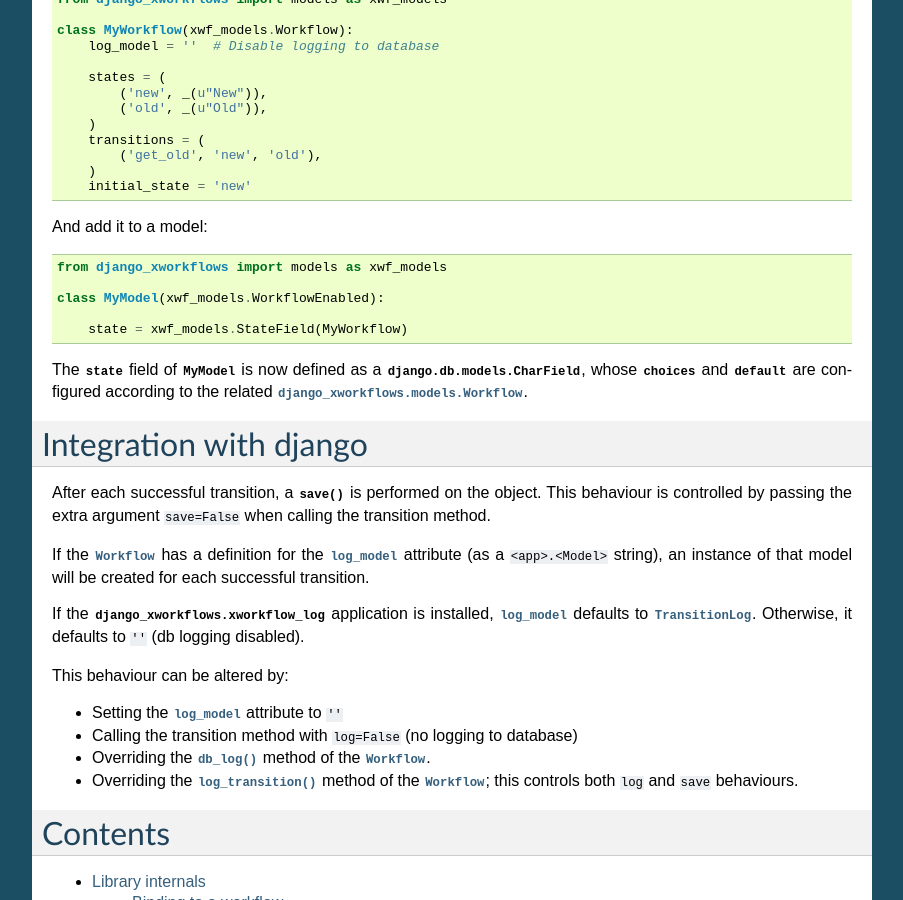
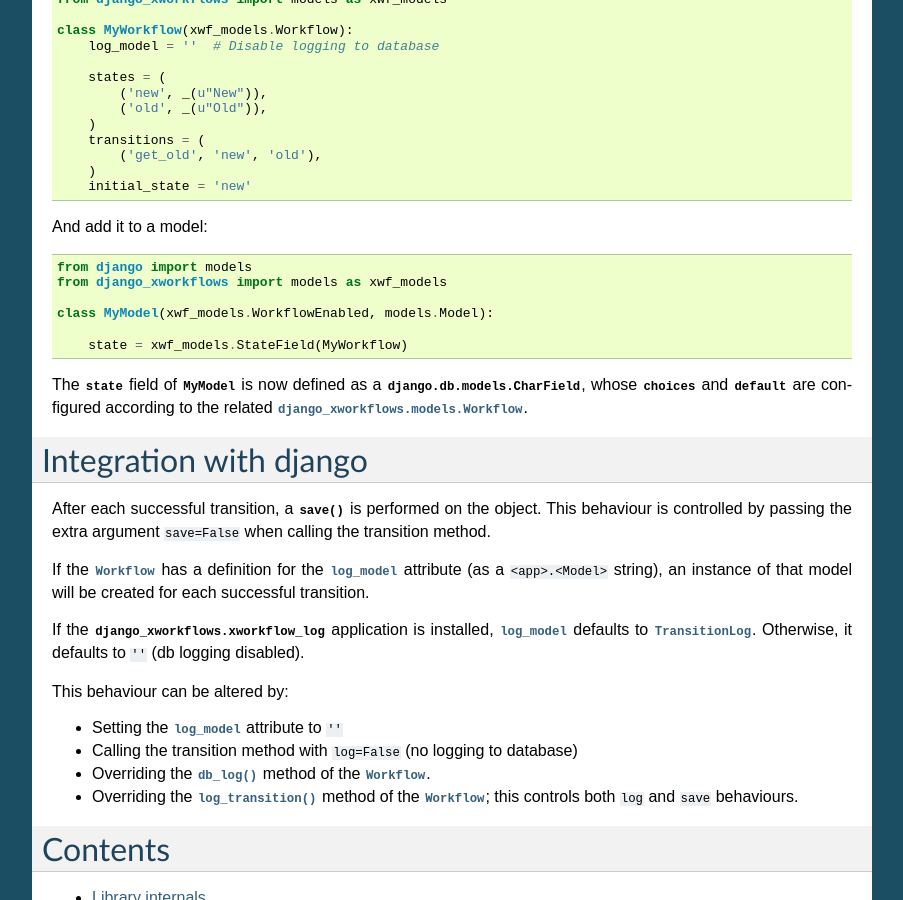
Before and after one commit to rbarrois/django_xworkflows, a Sphinx documentation site: the page built from doc/index.rst, in a window 1280 px wide and 900 px high, scrolled down 451 px. Shown: the whole window, without its empty margins (198-1101 px from the left). Built offline with Sphinx 7.4.7, drawn with Linux system fonts in a browser that asks for light colours.

Commit message:
Fix docs wrt WorkflowEnabled definition (Closes #6).
Signed-off-by: Raphaël Barrois <raphael.barrois@polytechnique.org>

```diff
--- a/doc/index.rst
+++ b/doc/index.rst
@@ -37,9 +37,10 @@
 
 And add it to a model::
 
+    from django import models
     from django_xworkflows import models as xwf_models
 
-    class MyModel(xwf_models.WorkflowEnabled):
+    class MyModel(xwf_models.WorkflowEnabled, models.Model):
 
         state = xwf_models.StateField(MyWorkflow)
 
```
Also changed, not shown: 1 other file.
